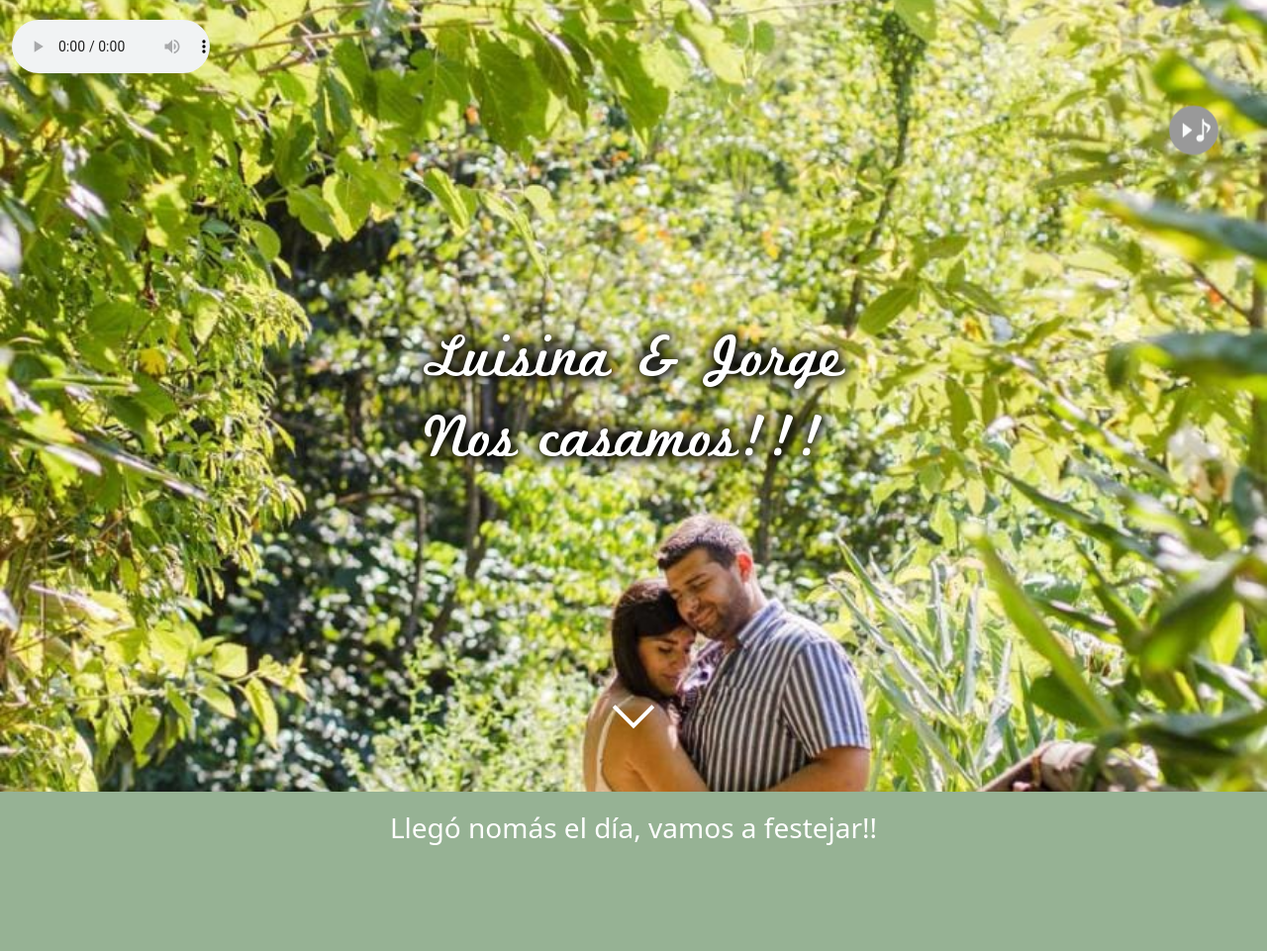
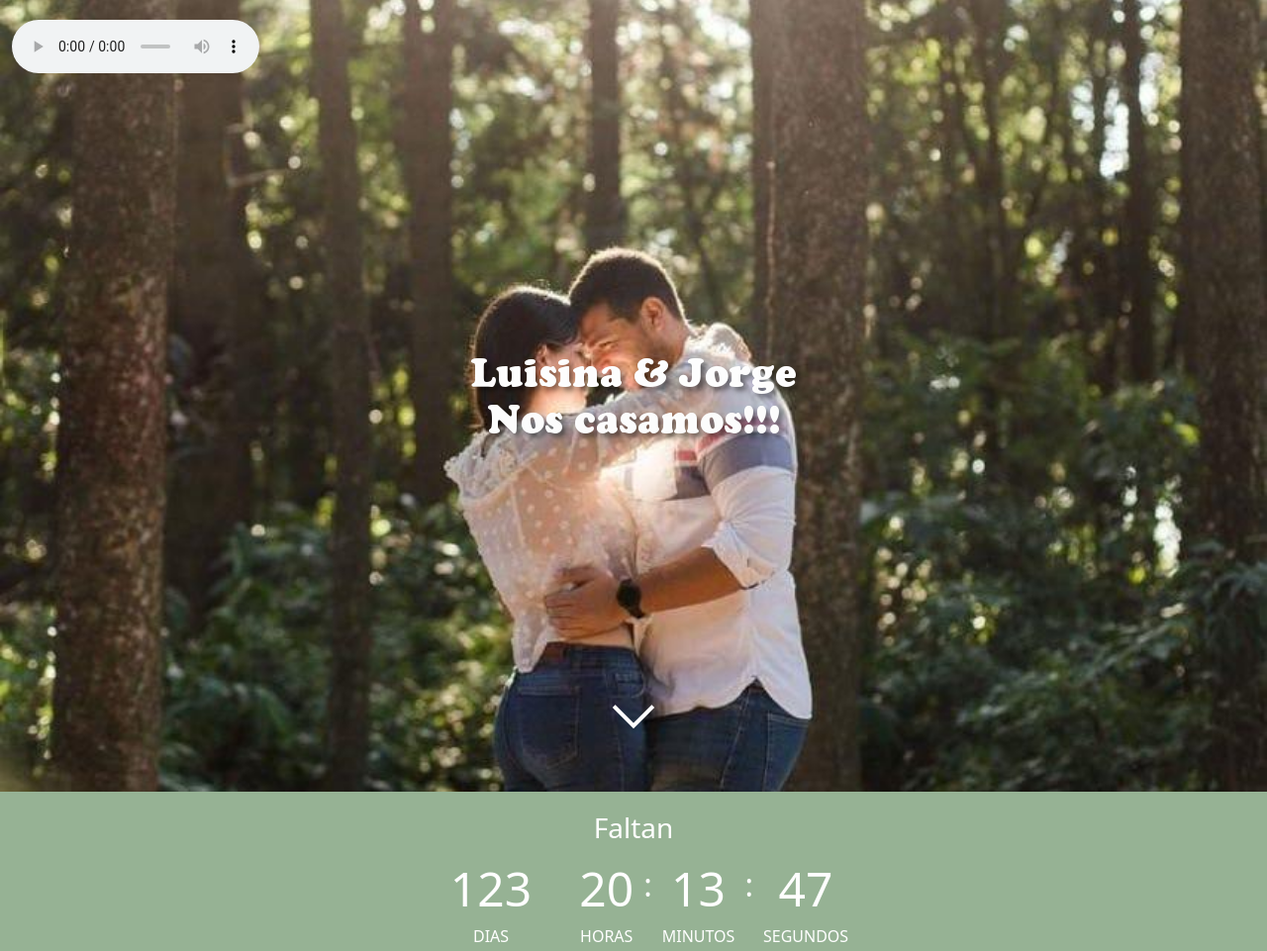
Before and after one commit to federg11/proyecto-wedding, a plain HTML site: page index.html in a window 1280 px wide. Shown: the top 961 px of the page at 99% size. Drawn offline with nearby package versions, Linux system fonts and the light colour scheme.

Commit message:
cambios grales

```diff
--- a/countdown.js
+++ b/countdown.js
@@ -4,7 +4,7 @@ const minutesElement = document.getElementById('minutes');
 const secondsElement = document.getElementById('seconds');
 
 function countDownTimer() {
-    const countDownDate = new Date('10/13/2023 00:00:00').getTime();
+    const countDownDate = new Date('04/21/2024 18:00:00').getTime();
 
     //convertir a milisegundos
     const second = 1000;
--- a/css/styles.css
+++ b/css/styles.css
@@ -80,7 +80,7 @@ section.audio {
   }
 
 .portada {
-    background-image: url('/assets/img/8.jpeg');
+    background-image: url('/assets/img/jyl.jpeg');
     background-size: cover;
     background-position: center center;
 }
--- a/index.html
+++ b/index.html
@@ -23,11 +23,11 @@
                         <source src="assets/Abel Pintos - Sin Principio Ni Final (Official Video) (128 kbps).mp3" type="audio/mp3">
                         "ups este navegador no soporte este archivo"
                     </audio> -->
-                    <audio controls style="width: 200px;" src="assets/Abel Pintos - Sin Principio Ni Final (Official Video) (128 kbps).mp3"></audio>
-                    <div class="animation">
+                    <audio controls style="width: 250px;" src="assets/Abel Pintos - Sin Principio Ni Final (Official Video) (128 kbps).mp3"></audio>
+                    <!-- <div class="animation">
                         <img id="btnPlay" class="botonAudio vertical_shake" src="assets/img/icono-musica_play.svg" alt="" onclick="sound.play()">
                         <img id="btnPause" class="botonAudio hidden" src="assets/img/icono-musica_pausa.svg" alt="">
-                    </div>
+                    </div> -->
                 </div>
             </div>
         </div>
@@ -36,7 +36,7 @@
     <section class="portada d-flex justify-content-center align-items-center">
         <div class="logo-portada fade-in">
             <!-- <p class="main__title">Nos Casamos</p> -->
-            <img src="./assets/img/logo7.png" alt="">
+            <img src="./assets/img/j&lweddd.png" alt="">
             <!-- <h2>
                 luisina &
                 jorge
```
Also changed, not shown: assets/img/j&lweddd.png (added).
